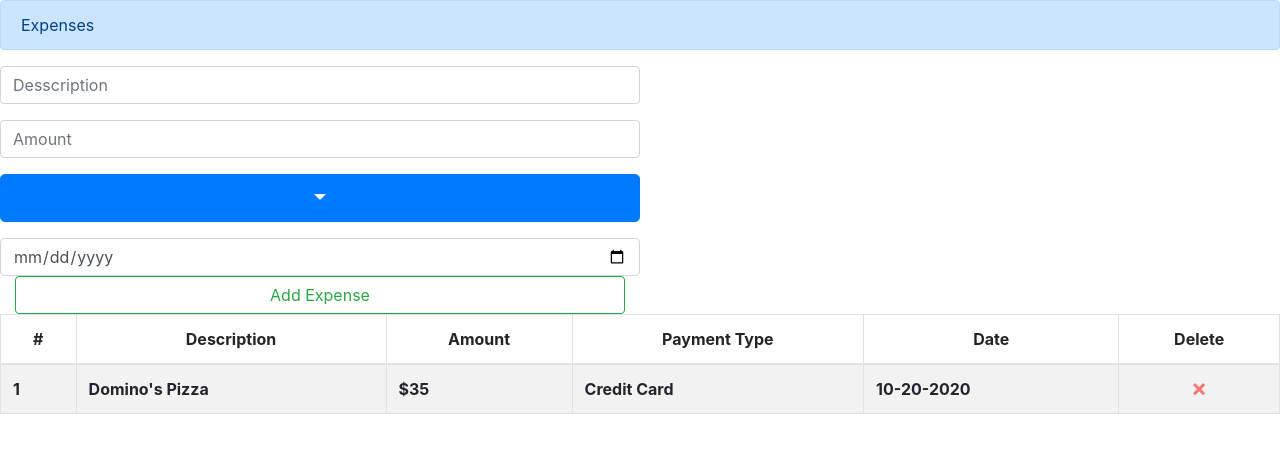
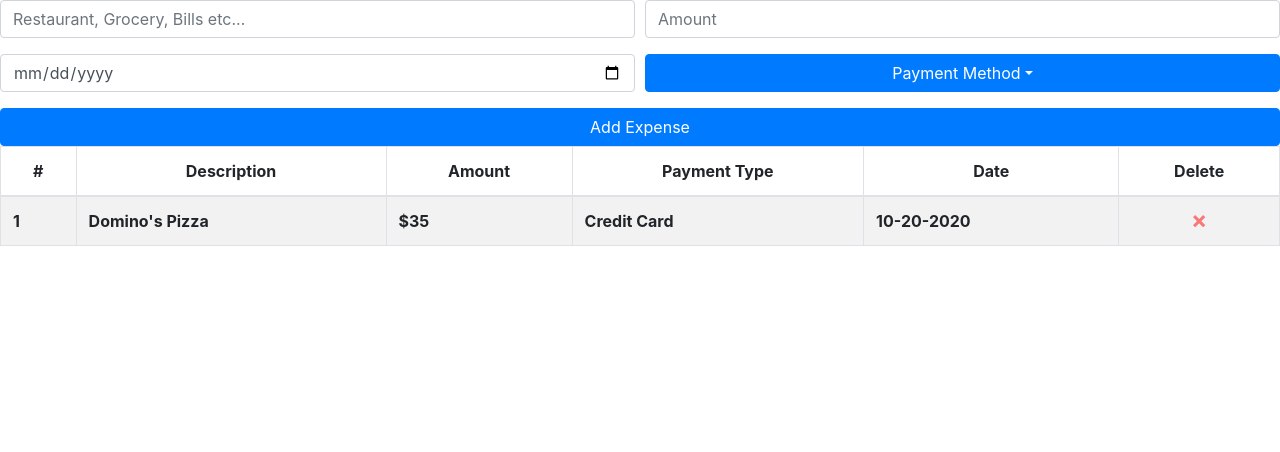
Before and after one commit to jonathanj101/expense-tracker-react, a React (Create React App) app: page / in a window 1280 px wide. Shown: the top 452 px of the page. Built offline with nearby package versions, Linux system fonts and the light colour scheme.

Commit message:
grabbing input values and textContent porperly, still need work
grabbing input values and textContent porperly, still need work

```diff
--- a/src/Components/UserInput.js
+++ b/src/Components/UserInput.js
@@ -1,86 +1,54 @@
 import React from 'react'
-import { InputGroup, FormControl } from 'react-bootstrap'
-
-
-
 
 
 const UserInput = props => {
+    const testing = () => {
+        const description = document.getElementById('description').textContent
+        const amount = document.getElementById('amount').textContent
+        const date = document.getElementById('date').value
+        const payment = document.getElementById('dropdownMenu2').textContent
+
+        if (description === null || amount === null || date === null || payment === 'Payment Method') {
+            alert("Empty Expense detail ==>> no Expense to track!!")
+        } else {
+            props.onSubmit()
+        }
+    }
+    const handleChange = (e) => {
+        let paymentTitle = document.getElementById('dropdownMenu2')
+        paymentTitle.textContent = e.target.outerText
+        console.log(e.target.textContent)
+    }
+
     return (
-        <div className="w-100">
-            <p className="alert alert-primary" role="alert">Expenses</p>
-            <div className="w-50">
-                <InputGroup className="mb-3">
-                    <FormControl
-                        placeholder="Desscription"
-                        aria-label="Description"
-                        ref={props.state.description}
-
-                    />
-                </InputGroup>
-                <InputGroup className="mb-3">
-                    <FormControl
-                        placeholder="Amount"
-                        aria-label="Amount"
-                        ref={props.state.amount}
-                    />
-                </InputGroup>
-                <div className="dropdownt">
-                    <button
-                        className="btn btn-primary btn-block btn-lg dropdown-toggle mb-3" type="button"
-                        id="dropdownMenu2"
-                        data-toggle="dropdown"
-                        aria-haspopup="true">
-                        {props.state.paymentMethodTitle}
-                    </button>
-                    <div className="dropdown-menu " aria-labelledby="dropdownMenu2">
-                        <button
-                            onClick={props.handleChange}
-                            value="Cash"
-                            className="dropdown-item"
-                            type="button">
-                            Cash
+        <form className='w-100'>
+            <div className="form-row">
+                <div className="form-group col-md-6">
+                    <input type="text" className="form-control" id="description" placeholder="Restaurant, Grocery, Bills etc..." />
+                </div>
+                <div className="form-group col-md-6">
+                    <input type="text" className="form-control" id="amount" placeholder="Amount" />
+                </div>
+            </div>
+            <div className="form-row">
+                <div className="form-group col-md-6">
+                    <input type="date" className="form-control" id="date" placeholder="Date of Expense" />
+                </div>
+                <div className="form-group col-md-6">
+                    <div className="dropdown">
+                        <button onClick={handleChange} className="btn btn-primary btn-block dropdown-toggle" type="button" id="dropdownMenu2" data-toggle="dropdown" aria-haspopup="true" aria-expanded="false">
+                            Payment Method
                         </button>
-                        <button
-                            onClick={props.handleChange}
-                            value="Debit Card"
-                            className="dropdown-item"
-                            type="button">
-                            Debit Card
-                        </button>
-                        <button
-                            onClick={props.handleChange}
-                            value="Credit Card"
-                            className="dropdown-item"
-                            type="button">
-                            Credit Card
-                        </button>
+                        <div className="dropdown-menu" aria-labelledby="dropdownMenu2">
+                            <button onClick={handleChange} className="dropdown-item" type="button">Cash</button>
+                            <button onClick={handleChange} className="dropdown-item" type="button">Debit Card</button>
+                            <button onClick={handleChange} className="dropdown-item" type="button">Credit Card</button>
+                        </div>
                     </div>
                 </div>
-
-                {/* <DropdownButton className="btn mb-3" onSelect={this.handleChange} id="dropdown-basic-button" title={title}>
-                    <Dropdown.Item as="button" eventKey="Cash">Cash</Dropdown.Item>
-                    <Dropdown.Item as="button" eventKey="Debit Card">Debit Card</Dropdown.Item>
-                    <Dropdown.Item as="button" eventKey="Credit Card">Credit Card</Dropdown.Item>
-                </DropdownButton> */}
-                <InputGroup >
-                    <FormControl
-                        placeholder='Date of Expense'
-                        aria-label='Date of Expense'
-                        type='date'
-                        ref={props.state.date}
-                    />
-                </InputGroup>
-                <div className="container">
-                    <button
-                        onClick={props.onSubmit}
-                        type="submit"
-                        className="btn btn-outline-success btn-block">
-                        Add Expense
-                    </button>
-                </div>
             </div>
-        </div >
+            <button onClick={testing} type="button" className="btn btn-primary btn-block">Add Expense</button>
+        </form >
     )
 }
 export default UserInput
```
